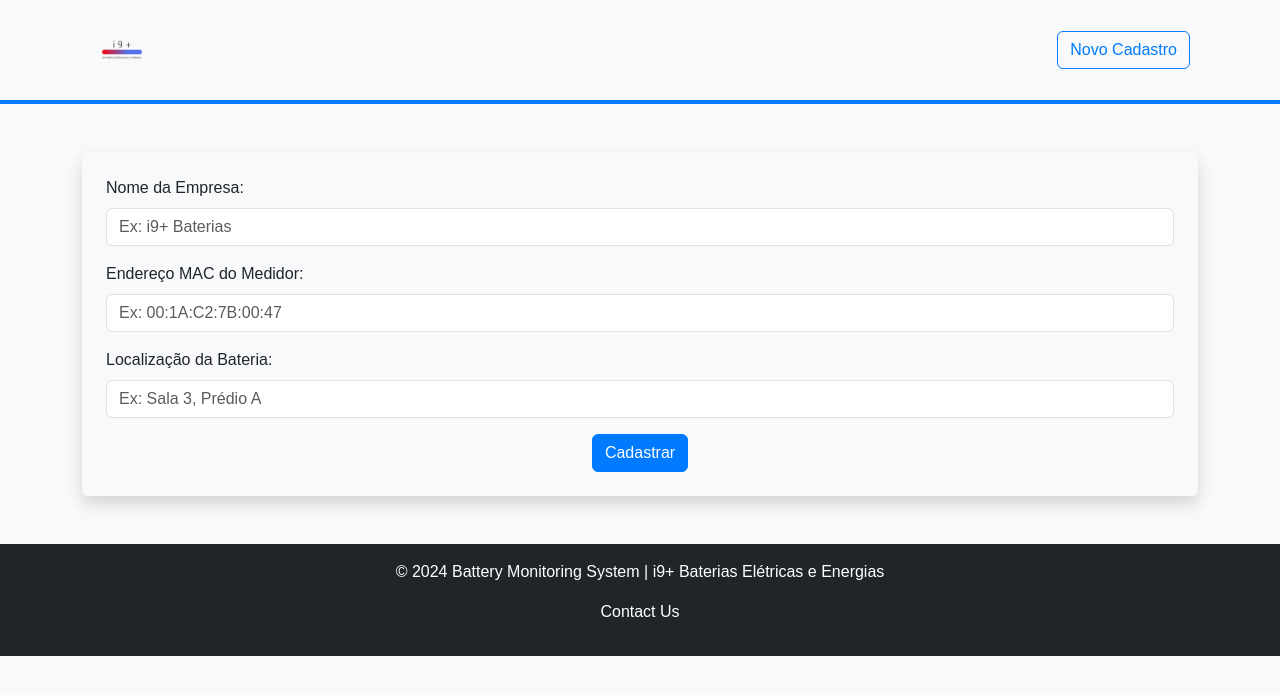
After one commit to imtavin/monitoramento-bateria-i9, a Flask app: page /cadastro-bateria in a window 1280 px wide. The commit adds this page. Shown: the top 695 px of the page. Run offline with Flask 3, Linux system fonts and the light colour scheme.

Commit message:
Mudança no DB; Mudança na estrutura da aplicação; Adicionando nova page de cadastro

```diff
--- a/app.py
+++ b/app.py
@@ -1,77 +1,98 @@
-from flask import Flask, render_template
+from flask import Flask, render_template, request, redirect, url_for
 import sqlite3
 import plotly.graph_objs as go
 from plotly.subplots import make_subplots
 
 app = Flask(__name__)
 
-# Função para pegar dados de cada tabela (tensão, resistência, temperatura)
-def get_battery_data(query):
+# Função para conexão ao banco de dados
+def connect_db():
     conn = sqlite3.connect('bateria.db')
+    return conn
+
+# Função para obter os dados da bateria
+def get_battery_data(filters=None):
+    conn = connect_db()
     cursor = conn.cursor()
-    cursor.execute(query)
+    query = "SELECT * FROM batteries WHERE 1=1"
+    params = []
+
+    if filters:
+        if 'location' in filters:
+            query += " AND location = ?"
+            params.append(filters['location'])
+
+        if 'voltage' in filters:
+            query += " AND voltage < ?"
+            params.append(filters['voltage'])
+
+        if 'mac_address' in filters:
+            query += " AND mac_address = ?"
+            params.append(filters['mac_address'])
+
+        if 'start_date' in filters and 'end_date' in filters:
+            query += " AND timestamp BETWEEN ? AND ?"
+            params.append(filters['start_date'])
+            params.append(filters['end_date'])
+
+    cursor.execute(query, params)
     data = cursor.fetchall()
     conn.close()
     return data
 
-# Função para criar gráficos interativos e estilizados com Plotly
-def create_graphs():
-    # Obter dados de cada tabela
-    tensao_data = get_battery_data("SELECT data_hora, valor FROM tensao ORDER BY data_hora")
-    resistencia_data = get_battery_data("SELECT data_hora, valor FROM resistencia ORDER BY data_hora")
-    temperatura_data = get_battery_data("SELECT data_hora, valor FROM temperatura ORDER BY data_hora")
+# Função para cadastrar novas baterias
+@app.route('/cadastro-bateria', methods=['GET', 'POST'])
+def cadastro_bateria():
+    if request.method == 'POST':
+        company_name = request.form['company_name']
+        mac_address = request.form['mac_address']
+        location = request.form['location']
 
-    # Separar dados (timestamps, valores)
-    timestamps_tensao = [row[0] for row in tensao_data]
-    tensao = [row[1] for row in tensao_data]
+        conn = connect_db()
+        cursor = conn.cursor()
+        cursor.execute("INSERT INTO batteries (company_name, mac_address, location) VALUES (?, ?, ?)",
+                       (company_name, mac_address, location))
+        conn.commit()
+        conn.close()
 
-    timestamps_resistencia = [row[0] for row in resistencia_data]
-    resistencia = [row[1] for row in resistencia_data]
+        return redirect(url_for('index'))  # Redireciona para a página principal após o cadastro
 
-    timestamps_temperatura = [row[0] for row in temperatura_data]
-    temperatura = [row[1] for row in temperatura_data]
+    return render_template('cadastro_bateria.html')
 
-    # Criar subplots para os gráficos de tensão, resistência e temperatura
-    fig = make_subplots(rows=3, cols=1, shared_xaxes=True, subplot_titles=('Tensão (V)', 'Resistência (Ω)', 'Temperatura (°C)'))
+# Função para criar os gráficos
+def create_graphs(data):
+    # Organiza os dados por MAC Address
+    mac_addresses = list(set(row[2] for row in data))  # Assume que o MAC está na coluna 2
+    fig = make_subplots(rows=len(mac_addresses), cols=1, subplot_titles=[f"MAC: {mac}" for mac in mac_addresses])
 
-    # Estilo de linha e cores personalizados
-    colors = ['#1f77b4', '#ff7f0e', '#2ca02c']
+    for i, mac in enumerate(mac_addresses):
+        filtered_data = [row for row in data if row[2] == mac]  # Filtra dados por MAC
+        timestamps = [row[6] for row in filtered_data]  # Timestamp
+        voltages = [row[4] for row in filtered_data]    # Voltage
 
-    # Gráfico de tensão
-    fig.add_trace(go.Scatter(x=timestamps_tensao, y=tensao, mode='lines', name='Tensão',
-                             line=dict(color=colors[0], width=2)), row=1, col=1)
+        fig.add_trace(go.Scatter(x=timestamps, y=voltages, mode='lines', name=f'Voltage (V) - {mac}'), row=i+1, col=1)
 
-    # Gráfico de resistência
-    fig.add_trace(go.Scatter(x=timestamps_resistencia, y=resistencia, mode='lines', name='Resistência',
-                             line=dict(color=colors[1], width=2)), row=2, col=1)
+    fig.update_layout(height=300*len(mac_addresses), title_text="Battery Health by MAC", showlegend=False)
 
-    # Gráfico de temperatura
-    fig.add_trace(go.Scatter(x=timestamps_temperatura, y=temperatura, mode='lines', name='Temperatura',
-                             line=dict(color=colors[2], width=2)), row=3, col=1)
+    return fig.to_html(full_html=False)
+# Rota para a página inicial com filtros
+@app.route('/', methods=['GET', 'POST'])
+def index():
+    filters = {}
 
-    # Atualizar layout com mais estilo
-    fig.update_layout(
-        height=900,  # Altura dos gráficos
-        title_text="Monitoramento da Saúde da Bateria",  # Título principal
-        title_x=0.5,  # Centralizar o título
-        showlegend=False,  # Ocultar legenda para simplificação
-        plot_bgcolor='#f9f9f9',  # Fundo do gráfico
-        paper_bgcolor='#f2f2f2',  # Fundo da área de visualização
-        font=dict(family="Arial", size=14, color="#000000"),  # Fonte padrão
-        margin=dict(l=40, r=40, t=80, b=40)  # Margens para dar mais espaçamento
-    )
+    if request.method == 'POST':
+        if request.form.get('location_filter'):
+            filters['location'] = request.form['location_filter']
+        if request.form.get('voltage_filter'):
+            filters['voltage'] = request.form['voltage_filter']
+        if request.form.get('mac_filter'):
+            filters['mac_address'] = request.form['mac_filter']
+        if request.form.get('start_date') and request.form.get('end_date'):
+            filters['start_date'] = request.form['start_date']
+            filters['end_date'] = request.form['end_date']
 
-    # Configuração do eixo X compartilhado
-    fig.update_xaxes(title_text="Tempo", showgrid=True, gridcolor='#e6e6e6', tickangle=45)
-    fig.update_yaxes(showgrid=True, gridcolor='#e6e6e6')
-
-    # Retornar gráfico em formato HTML
-    return fig.to_html(full_html=False)
-
-@app.route('/')
-def index():
-    # Gerar os gráficos e passar para o template
-    graph = create_graphs()
+    data = get_battery_data(filters)
+    graph = create_graphs(data)
     return render_template('dashboard.html', graph=graph)
 
 if __name__ == '__main__':
--- a/static/style.css
+++ b/static/style.css
@@ -5,35 +5,28 @@ body {
 }
 
 header {
-    background: #007bff;
-    color: white;
-    padding: 20px 0;
-    box-shadow: 0 4px 8px rgba(0, 0, 0, 0.1);
-    position: relative;
-    display: flex;
-    justify-content: center;
-    align-items: center;
+    background-color: #007bff;
+    color: #333;
+    box-shadow: none;
+    padding: 15px 0;
+    border-bottom: 4px solid #007bff;
 }
 
-header .header-content {
-    position: relative;
-    width: 100%;
-    text-align: center;
+header .header-logo img {
+    width: 80px;
+    height: auto;
+    border-radius: 5%;
 }
 
-header h1 {
-    font-size: 2.5rem;
-    margin: 0;
+header .btn-outline-primary {
+    border-color: #007bff;
+    color: #007bff;
+    transition: all 0.3s ease;
 }
 
-header .header-logo {
-    position: absolute;
-    top: 10px;
-    right: 20px; /* Para alinhar à direita */
-    width: 80px;  /* Tamanho da imagem */
-    height: auto;
-    border-radius: 50%;
-    box-shadow: 0 2px 4px rgba(0, 0, 0, 0.2);
+header .btn-outline-primary:hover {
+    background-color: #007bff;
+    color: white;
 }
 
 main {
@@ -41,6 +34,23 @@ main {
     background: #ffffff;
     border-radius: 8px;
     box-shadow: 0 4px 12px rgba(0, 0, 0, 0.1);
+}
+
+.form-container {
+    background-color: #ffffff;
+    padding: 20px;
+    border-radius: 8px;
+    box-shadow: 0 4px 12px rgba(0, 0, 0, 0.1);
+}
+
+.btn-primary {
+    background-color: #007bff;
+    border-color: #007bff;
+}
+
+.btn-primary:hover {
+    background-color: #0056b3;
+    border-color: #004085;
 }
 
 footer {
--- /dev/null
+++ b/templates/cadastro_bateria.html
@@ -0,0 +1,61 @@
+<!DOCTYPE html>
+<html lang="pt-BR">
+<head>
+    <meta charset="UTF-8">
+    <meta name="viewport" content="width=device-width, initial-scale=1.0">
+    <title>Cadastro de Bateria</title>
+    <link href="https://cdn.jsdelivr.net/npm/bootstrap@5.3.0-alpha3/dist/css/bootstrap.min.css" rel="stylesheet">
+    <link rel="stylesheet" href="{{ url_for('static', filename='style.css') }}">
+</head>
+<body>
+
+    <!-- Cabeçalho -->
+    <header class="bg-light text-dark p-3">
+        <div class="container">
+            <div class="d-flex justify-content-between align-items-center">
+                <div class="header-logo">
+                    <img src="image/logo_without_back.png" alt="Logo" class="header-logo" alt="Logo" class="header-logo">
+                </div>
+                <nav class="d-flex align-items-center">
+                    <a href="/cadastro-bateria" class="btn btn-outline-primary me-2">
+                        Novo Cadastro
+                    </a>
+                </nav>
+            </div>
+        </div>
+    </header>
+
+    <div class="container my-5">
+        <div class="form-container p-4 bg-light rounded shadow">
+            <form action="/cadastro-bateria" method="POST">
+                <div class="mb-3">
+                    <label for="company_name" class="form-label">Nome da Empresa:</label>
+                    <input type="text" id="company_name" name="company_name" class="form-control" placeholder="Ex: i9+ Baterias" required>
+                </div>
+
+                <div class="mb-3">
+                    <label for="mac_address" class="form-label">Endereço MAC do Medidor:</label>
+                    <input type="text" id="mac_address" name="mac_address" class="form-control" placeholder="Ex: 00:1A:C2:7B:00:47" required>
+                </div>
+
+                <div class="mb-3">
+                    <label for="location" class="form-label">Localização da Bateria:</label>
+                    <input type="text" id="location" name="location" class="form-control" placeholder="Ex: Sala 3, Prédio A" required>
+                </div>
+
+                <div class="text-center">
+                    <button type="submit" class="btn btn-primary">Cadastrar</button>
+                </div>
+            </form>
+        </div>
+    </div>
+
+    <!-- Rodapé -->
+    <footer class="bg-dark text-white text-center py-3">
+        <p>&copy; 2024 Battery Monitoring System | i9+ Baterias Elétricas e Energias</p>
+        <p><a href="mailto:email@example.com" class="text-white">Contact Us</a></p>
+    </footer>
+
+    <script src="https://cdn.jsdelivr.net/npm/bootstrap@5.3.0-alpha3/dist/js/bootstrap.bundle.min.js"></script>
+</body>
+</html>
```
Also changed, not shown: templates/dashboard.html (+50 -7 lines), bateria.db, templates/image/Logo.jpg (added), templates/image/logo_without_back.png (added).
